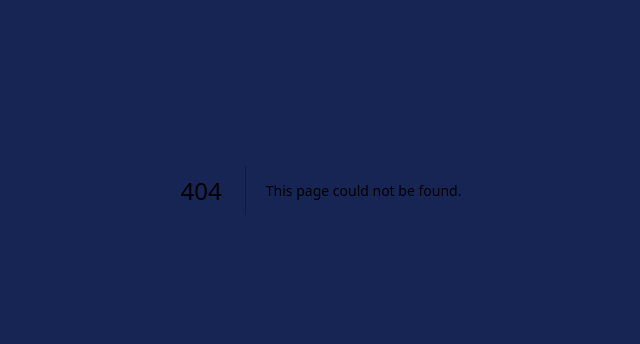
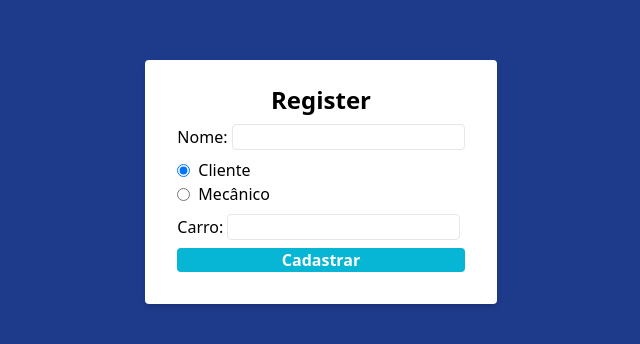
Before and after one commit to Kaduh15/ultracar-technical-challenge, a Next.js app: page /register in a window 1280 px wide. Before the commit this address had no page. Shown: the part 210-554 px from the top of the page, without its empty margins (319-959 px from the left). Built offline with nearby package versions, Linux system fonts and the light colour scheme.

Commit message:
✨ feat: crate register page

```diff
--- /dev/null
+++ b/@types.ts
@@ -0,0 +1,23 @@
+export type TPerson = {
+  id: string;
+  name: string;
+};
+
+export type TClient = {
+  car: string;
+} & TPerson;
+
+export type TPart = {
+  name: string;
+  price: number;
+};
+
+export type TService = {
+  price: number;
+  client: TClient;
+  parts: TPart[];
+};
+
+export type TMechanic = {
+  services: TService[];
+} & TPerson;
--- /dev/null
+++ b/src/pages/register/index.tsx
@@ -0,0 +1,156 @@
+import React from 'react';
+import { useForm } from 'react-hook-form';
+
+import { zodResolver } from '@hookform/resolvers/zod';
+import { useLocalStorage } from 'usehooks-ts';
+import { z } from 'zod';
+
+import { TClient, TMechanic, TService } from '../../../@types';
+
+const formSchema = z
+  .object({
+    name: z
+      .string()
+      .min(3, 'O nome deve conter pelo menos 3 caracteres')
+      .max(255),
+    role: z
+      .enum(['client', 'mechanic'], {
+        errorMap: () => {
+          return {
+            message: 'Selecione uma opção',
+          };
+        },
+      })
+      .default('client'),
+    car: z
+      .string()
+      .min(3, 'O carro deve conter pelo menos 3 caracteres')
+      .max(255)
+      .optional(),
+  })
+  .transform((fields) => {
+    if (fields.role === 'client') {
+      return {
+        name: fields.name,
+        role: fields.role,
+        car: fields.car,
+      };
+    }
+
+    return {
+      name: fields.name,
+      role: fields.role,
+      services: [] as TService[],
+    };
+  });
+
+type FormProps = z.infer<typeof formSchema>;
+
+const register: React.FC = () => {
+  const [data, setData] = useLocalStorage<(TClient | TMechanic)[]>('data', []);
+  const {
+    register,
+    handleSubmit,
+    formState: { errors },
+    watch,
+  } = useForm<FormProps>({
+    resolver: zodResolver(formSchema),
+    defaultValues: {
+      name: '',
+      role: 'client',
+    },
+  });
+
+  const onSubmit = (dataForm: FormProps) => {
+    console.log('🚀 ~ file: index.tsx:19 ~ data:', dataForm);
+    setData([...data, dataForm as unknown as TClient | TMechanic]);
+  };
+
+  return (
+    <main className="flex flex-col items-center justify-center w-screen h-screen bg-blue-900">
+      <form
+        onSubmit={handleSubmit(onSubmit)}
+        className="flex flex-col gap-2 px-8 pt-6 pb-8 mb-4 bg-white rounded shadow-md"
+      >
+        <h1 className="text-2xl font-bold text-center">Register</h1>
+
+        <div className="flex flex-col gap-2">
+          <div>
+            <label htmlFor="name">Nome: </label>
+            <input
+              id="name"
+              type="text"
+              {...register('name')}
+              className={`border rounded ${errors?.name && 'border-red-500'}`}
+            />
+          </div>
+          {errors?.name && (
+            <span className="text-red-500">{errors.name.message}</span>
+          )}
+        </div>
+        <div className="flex flex-col">
+          <div>
+            <div className="flex gap-2 items-center">
+              <input
+                type="radio"
+                id="client"
+                {...register('role')}
+                value="client"
+              />
+              <label
+                htmlFor="client"
+                className={`${errors?.role && 'text-red-500'}`}
+              >
+                Cliente
+              </label>
+            </div>
+            <div className="flex gap-2 items-center">
+              <input
+                type="radio"
+                id="mechanic"
+                {...register('role')}
+                value="mechanic"
+              />
+              <label
+                htmlFor="mechanic"
+                className={`${errors?.role && 'text-red-500'}`}
+              >
+                Mecânico
+              </label>
+            </div>
+          </div>
+
+          {errors?.role && (
+            <span className="text-red-500">{errors.role.message}</span>
+          )}
+        </div>
+
+        {watch('role') === 'client' && (
+          <div>
+            <div>
+              <label htmlFor="car">Carro: </label>
+              <input
+                type="text"
+                id="car"
+                {...register('car')}
+                className={`border rounded ${errors?.name && 'border-red-500'}`}
+              />
+            </div>
+            {errors?.car && (
+              <span className="text-red-500">{errors.car.message}</span>
+            )}
+          </div>
+        )}
+
+        <button
+          type="submit"
+          className="font-semibold text-white rounded bg-cyan-500 hover:bg-cyan-600 focus:outline-none focus:ring-2 focus:ring-cyan-600 focus:ring-opacity-50"
+        >
+          Cadastrar
+        </button>
+      </form>
+    </main>
+  );
+};
+
+export default register;
```
